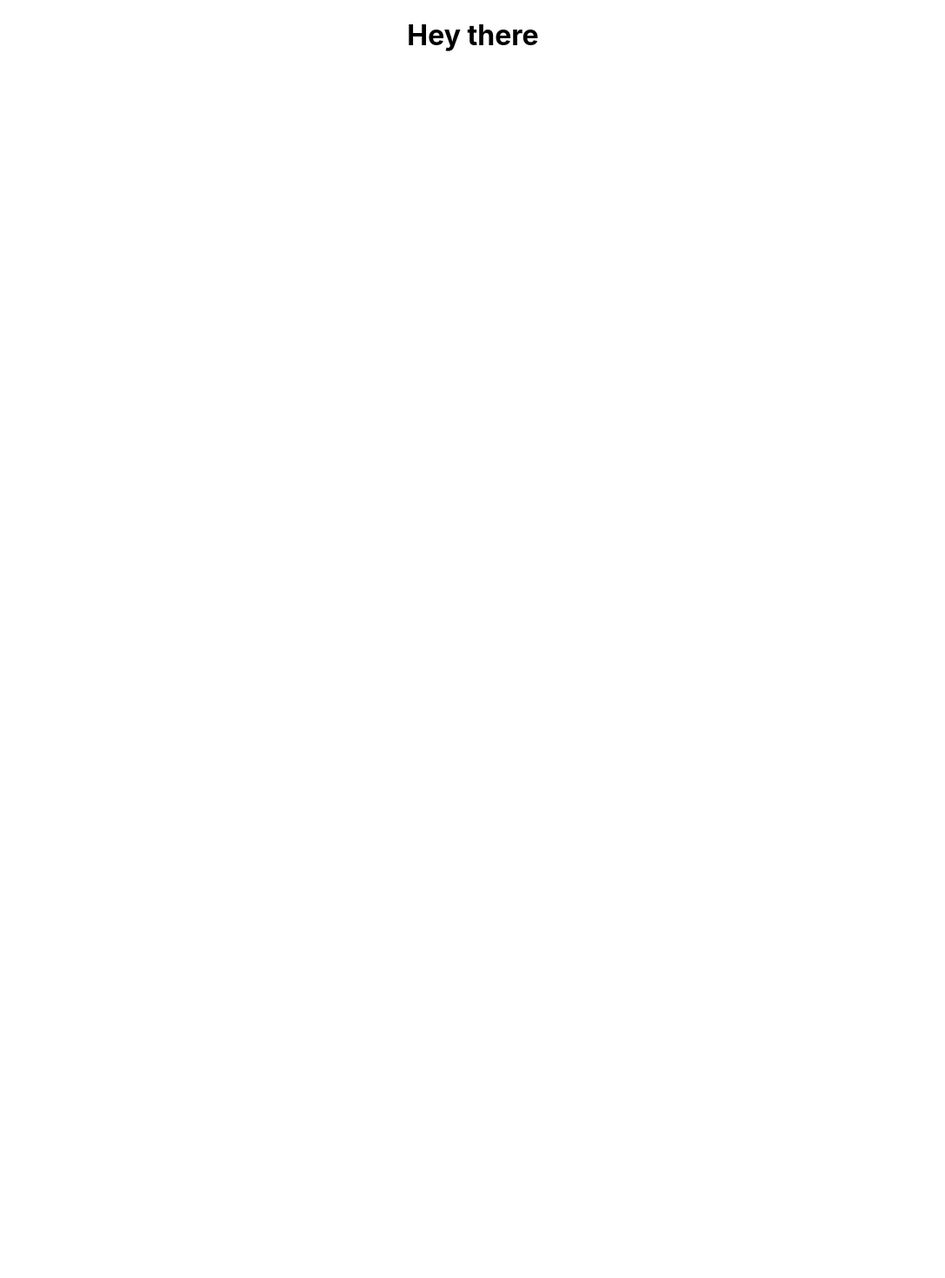
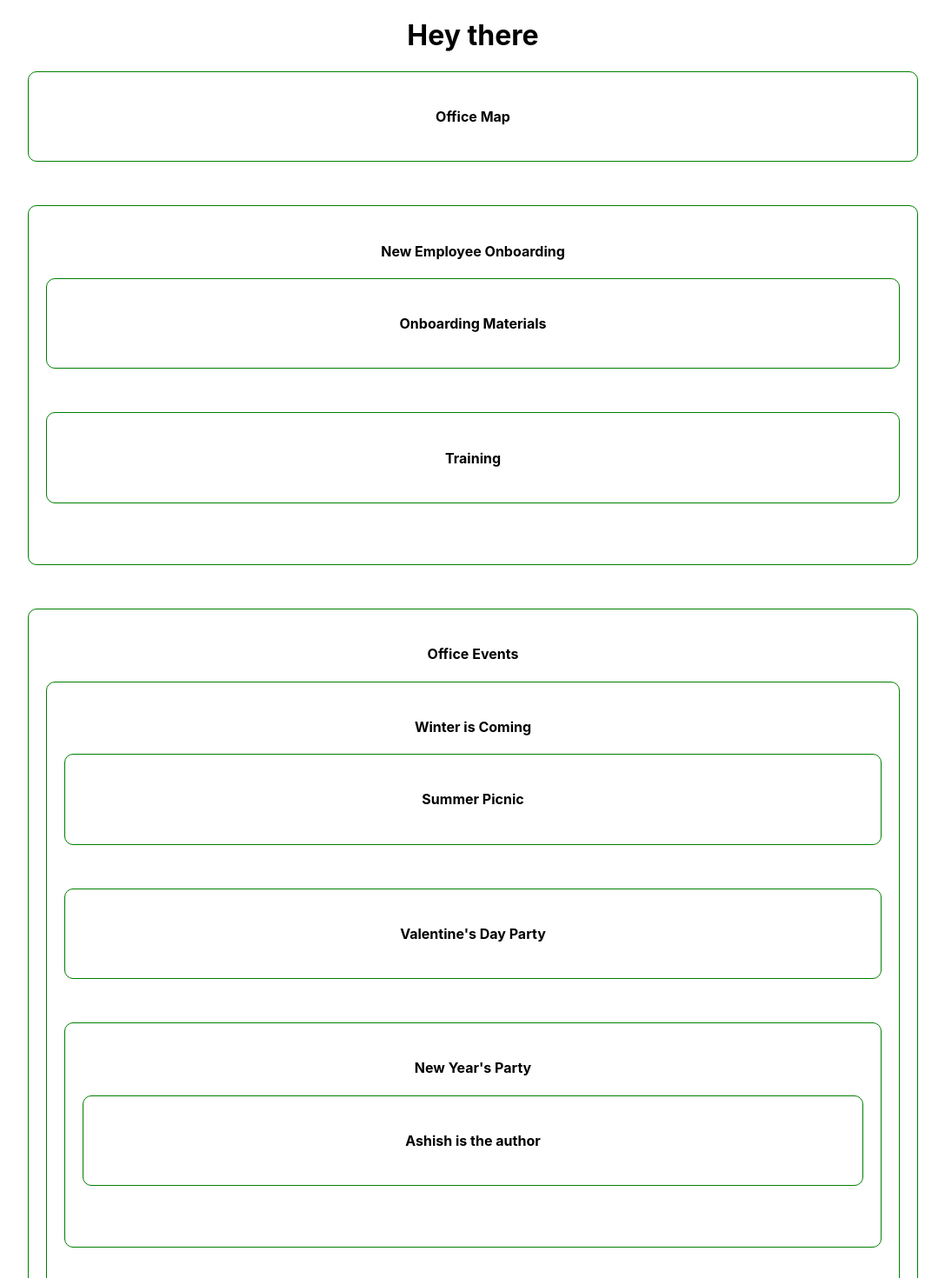
Before and after one commit to COde-IncePtion/react-app-practise, a React (Create React App) app: page / in a window 1280 px wide. Shown: the top 1470 px of the page at 87% size, without its empty margins (96-1183 px from the left). Before the commit the page ends 800 px from the top, so only its background shows below. Built offline with nearby package versions, Linux system fonts and the light colour scheme.

Commit message:
Ashish | Stage 1 - Display file system having children

```diff
--- a/src/App.css
+++ b/src/App.css
@@ -1,5 +1,18 @@
 .App {
   text-align: center;
+}
+
+* {
+  box-sizing: border-box;
+}
+
+:root {
+  display: flex;
+  justify-content: center;
+}
+
+body {
+  width: 80%;
 }
 
 .App-logo {
@@ -36,3 +49,19 @@
     transform: rotate(360deg);
   }
 }
+
+.parent-view {
+  width: auto;
+  border: 1px solid green;
+  border-radius: 10px;
+  padding: 20px 20px;
+  margin-bottom: 50px;
+}
+
+.children-view {
+  width: auto;
+  border: 1px solid green;
+  border-radius: 10px;
+  margin-left: 10px;
+  padding: 20px 20px;
+}
--- a/src/App.js
+++ b/src/App.js
@@ -1,11 +1,26 @@
 import React from 'react'
 import logo from './logo.svg'
 import './App.css'
+import { backendData } from './fetchData'
+
+const DisplayFiles = ({ filesData }) => {
+  function getFileView(file) {
+    return (
+      <div className="parent-view">
+        <h4 key={file.id}>{file.name}</h4>
+        {file.children && file.children.length && <div>{file.children.map(child => getFileView(child))}</div>}
+      </div>
+    )
+  }
+
+  return <>{filesData.map(file => getFileView(file))}</>
+}
 
 function App() {
   return (
     <div className="App">
       <h1>Hey there</h1>
+      <DisplayFiles filesData={backendData} />
     </div>
   )
 }
--- /dev/null
+++ b/src/fetchData.js
@@ -0,0 +1,73 @@
+// Arrow characters to use: ▼ ▶ •
+
+const backendData = [
+  {
+    id: '1',
+    name: 'Office Map'
+  },
+  {
+    id: '2',
+    name: 'New Employee Onboarding',
+    children: [
+      {
+        id: '8',
+        name: 'Onboarding Materials'
+      },
+      {
+        id: '9',
+        name: 'Training'
+      }
+    ]
+  },
+  {
+    id: '3',
+    name: 'Office Events',
+    children: [
+      {
+        id: '6',
+        name: 'Winter is Coming',
+        children: [
+          {
+            id: '10',
+            name: 'Summer Picnic'
+          },
+          {
+            id: '11',
+            name: "Valentine's Day Party"
+          },
+          {
+            id: '12',
+            name: "New Year's Party",
+            children: [{ id: '14455', name: 'Ashish is the author' }]
+          }
+        ]
+      },
+      {
+        id: '7',
+        name: '2017',
+        children: [
+          {
+            id: '13',
+            name: 'Company Anniversary Celebration'
+          }
+        ]
+      }
+    ]
+  },
+  {
+    id: '4',
+    name: 'Public Holidays'
+  },
+  {
+    id: '5',
+    name: 'Vacations and Sick Leaves'
+  }
+]
+
+export { backendData }
+
+export default function fetchData() {
+  return new Promise(resolve => {
+    setTimeout(resolve, 100, backendData)
+  })
+}
```
Also changed, not shown: src/utils/index.js (added, +12 -0 lines).
